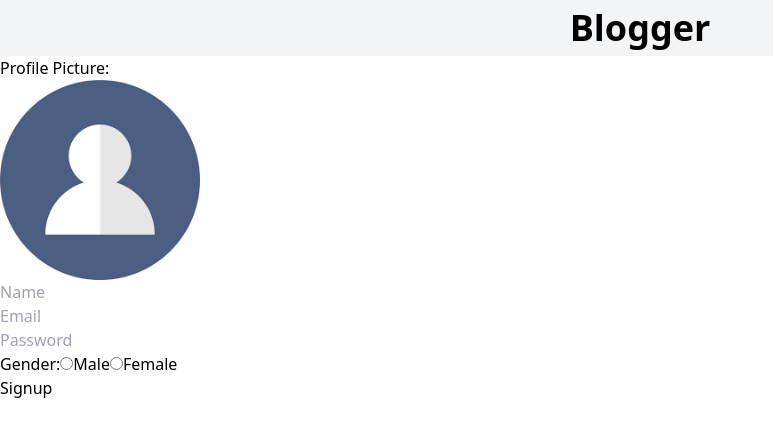
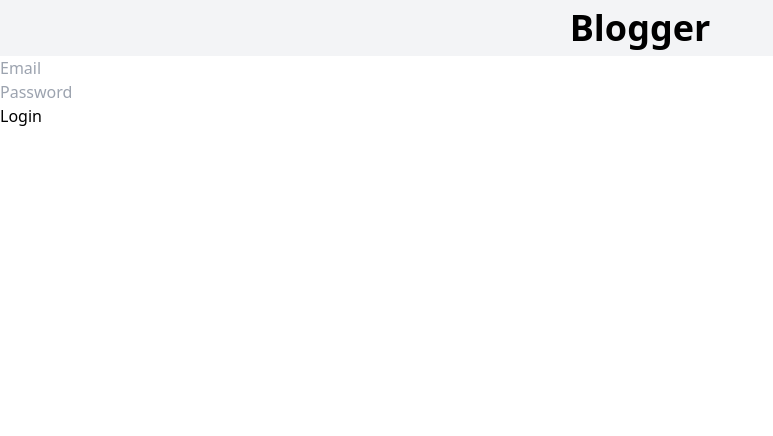
Before and after one commit to ThamanGurung01/Blogger, a React (Vite) app in the folder frontend/: page / in a window 1280 px wide. Shown: the top 436 px of the page, without its empty margins (0-773 px from the left). Built offline with nearby package versions, Linux system fonts and the light colour scheme.

Commit message:
login page

```diff
--- a/frontend/src/App.jsx
+++ b/frontend/src/App.jsx
@@ -1,14 +1,16 @@
 import './styles/App.css'
 import Navbar from './components/Navbar'
-import Signup from './pages/Signup'
+// import Signup from './pages/Signup'
 // import Posts from './pages/Posts'
+import Login from "./pages/Login"
 function App() {
 
   return (
     <div className=''>
      <Navbar/>
      {/* <Posts/> */}
-     <Signup/>
+     {/* <Signup/> */}
+     <Login/>
     </div>
   )
 }
--- a/frontend/src/components/Form.jsx
+++ b/frontend/src/components/Form.jsx
@@ -21,7 +21,8 @@
     const {register,handleSubmit,reset,formState:{errors,isSubmitting}}=useForm();
     const onSubmit=async(data)=>{
 try{
-    const profilePicture = document.getElementById("profile").files[0];
+    if(formType=="signup")
+    {const profilePicture = document.getElementById("profile").files[0];
     const formData=new FormData();
     formData.append("fullName",data.fullName);
     formData.append("email",data.email);
@@ -34,11 +35,12 @@
         headers:{
             "Content-Type":"multipart/form-data",
         }
-     }).then((res)=>{
-        console.log("Successfully Inserted:",res);
+     }).then(()=>{
         reset();
         setImageUrl(fallBackImage);
-    });
+    });}else if(formType=="login"){
+        console.log("login");
+    }
 }catch(Err){
     console.log("error in signing up:",Err);
 }
@@ -46,9 +48,8 @@
   return (
     <div>
         <form action="" onSubmit={handleSubmit(onSubmit)} >
-            <label htmlFor="profile">Profile Picture:</label><br /><input {...register("profilePicture")} type="file" id="profile" style={{display:"none"}} onChange={(e)=>handleFileChange(e)} />
-            <img src={imageUrl} width={"200px"} alt="profileView" onClick={handleFileClick}/>
-            {formType==="signup"?( <><input {...register("fullName",{
+            {formType==="signup"?( <><label htmlFor="profile">Profile Picture:</label><br /><input {...register("profilePicture")} type="file" id="profile" style={{display:"none"}} onChange={(e)=>handleFileChange(e)} />
+            <img src={imageUrl} width={"200px"} alt="profileView" onClick={handleFileClick}/><input {...register("fullName",{
                 required:"Name is required",
                 minLength:{
                     value:5,
@@ -77,11 +78,11 @@
                 }
             })} type="password" placeholder="Password" /> <br />
             {errors.password&&<div>{errors.password.message}</div>}
-            <label>Gender:</label><input {...register("gender",{
+            {formType=="login"?"":(<><label>Gender:</label><input {...register("gender",{
                 required:"Choose your gender",
             })} id="male" type="radio" name="gender" value={"male"}/><label htmlFor="male">Male</label>
             <input {...register("gender")} id="female" type="radio" name="gender" value={"female"}/><label htmlFor="female">Female</label><br />
-            {errors.gender&&<div>{errors.gender.message}</div>}
+            {errors.gender&&<div>{errors.gender.message}</div>}</>)}
             <button disabled={isSubmitting} type="submit">{isSubmitting?"Submitting...":formType==="signup"?"Signup":"Login"}</button>
         </form>
     </div>
```
Also changed, not shown: frontend/src/services/FileUpload.jsx (deleted, +0 -9 lines).
